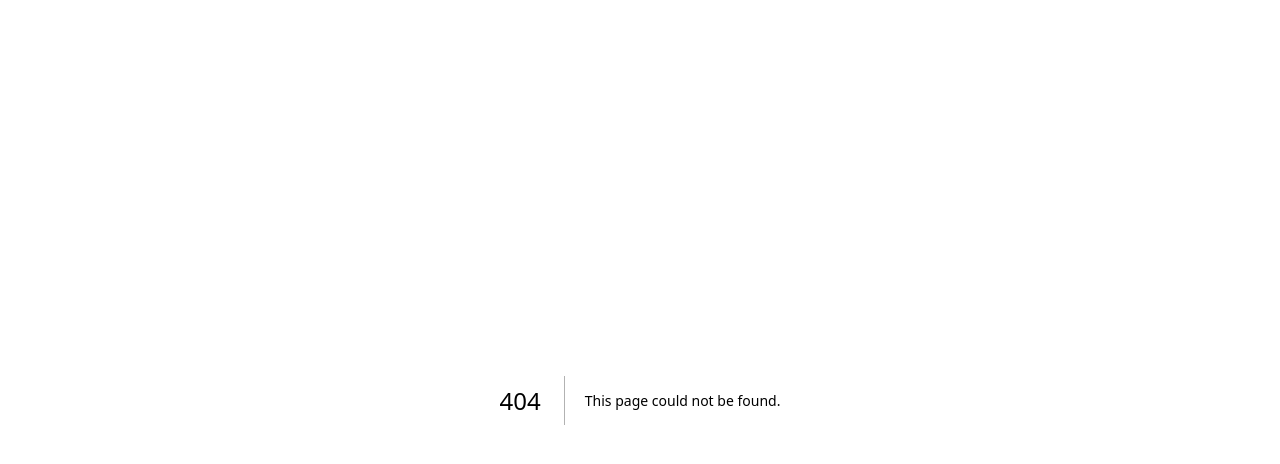
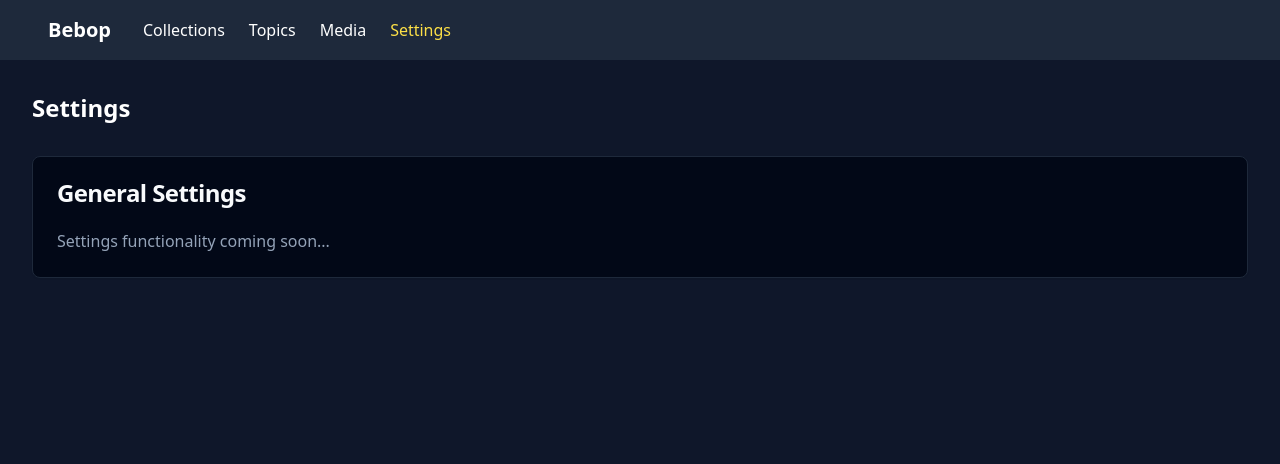
Before and after one commit to ddri/bebop, a Next.js app: page /settings in a window 1280 px wide. Before the commit this address had no page. Shown: the top 464 px of the page. Built offline with nearby package versions, Linux system fonts and the light colour scheme.

Commit message:
Add a settings page

```diff
--- /dev/null
+++ b/src/app/settings/page.tsx
@@ -0,0 +1,76 @@
+'use client';
+
+import { useState, useEffect } from 'react';
+import { useTheme } from "next-themes";
+import { usePathname } from 'next/navigation';
+import Link from 'next/link';
+import { Card, CardHeader, CardTitle, CardContent } from '@/components/ui/card';
+
+export default function Settings() {
+  const pathname = usePathname();
+  const [mounted, setMounted] = useState(false);
+  const { theme } = useTheme();
+
+  useEffect(() => {
+    setMounted(true);
+  }, []);
+
+  if (!mounted) return null;
+
+  return (
+    <div className="min-h-screen bg-slate-50 dark:bg-slate-900">
+      {/* Navigation Bar */}
+      <nav className="bg-slate-800 text-white p-4">
+        <div className="container mx-auto flex items-center justify-between">
+          <div className="flex items-center space-x-8">
+            <span className="text-xl font-bold">Bebop</span>
+            <div className="flex space-x-6">
+              <Link
+                href="/collections"
+                className={`${pathname === '/collections' ? 'text-yellow-300' : 'hover:text-yellow-300'}`}
+              >
+                Collections
+              </Link>
+              <Link
+                href="/"
+                className={`${pathname === '/' ? 'text-yellow-300' : 'hover:text-yellow-300'}`}
+              >
+                Topics
+              </Link>
+              <Link
+                href="#"
+                className="hover:text-yellow-300"
+              >
+                Media
+              </Link>
+              <Link
+                href="/settings"
+                className={`${pathname === '/settings' ? 'text-yellow-300' : 'hover:text-yellow-300'}`}
+              >
+                Settings
+              </Link>
+            </div>
+          </div>
+        </div>
+      </nav>
+
+      {/* Main Content */}
+      <div className="container mx-auto p-8 max-w-7xl">
+        <h1 className="text-2xl font-semibold dark:text-white mb-8">Settings</h1>
+
+        <div className="grid gap-6">
+          <Card>
+            <CardHeader>
+              <CardTitle>General Settings</CardTitle>
+            </CardHeader>
+            <CardContent>
+              <p className="text-slate-500 dark:text-slate-400">
+                Settings functionality coming soon...
+              </p>
+            </CardContent>
+          </Card>
+        </div>
+      </div>
+    </div>
+  );
+}
--- a/src/components/Collections.tsx
+++ b/src/components/Collections.tsx
@@ -208,7 +208,7 @@ const renderCollection = (collection: Collection) => {
 <nav className="bg-slate-800 text-white p-4">
   <div className="container mx-auto flex items-center justify-between">
     <div className="flex items-center space-x-8">
-            <span className="text-xl font-bold">Markdown CMS</span>
+      <span className="text-xl font-bold">Bebop</span>
       <div className="flex space-x-6">
         <Link
           href="/collections"
@@ -229,10 +229,10 @@ const renderCollection = (collection: Collection) => {
           Media
         </Link>
         <Link
-                href="#"
-                className="hover:text-yellow-300"
+          href="/settings"
+          className={`${pathname === '/settings' ? 'text-yellow-300' : 'hover:text-yellow-300'}`}
         >
-                Team
+          Settings
         </Link>
       </div>
     </div>
--- a/src/components/MarkdownCMS.tsx
+++ b/src/components/MarkdownCMS.tsx
@@ -308,7 +308,7 @@ export default function MarkdownCMS() {
 <nav className="bg-slate-800 text-white p-4">
   <div className="container mx-auto flex items-center justify-between">
     <div className="flex items-center space-x-8">
-          <span className="text-xl font-bold">Markdown CMS</span>
+      <span className="text-xl font-bold">Bebop</span>
       <div className="flex space-x-6">
         <Link
           href="/collections"
@@ -329,10 +329,10 @@ export default function MarkdownCMS() {
           Media
         </Link>
         <Link
-              href="#"
-              className="hover:text-yellow-300"
+          href="/settings"
+          className={`${pathname === '/settings' ? 'text-yellow-300' : 'hover:text-yellow-300'}`}
         >
-              Team
+          Settings
         </Link>
       </div>
     </div>
```
Lines whose indentation alone changed are shown as unchanged.
